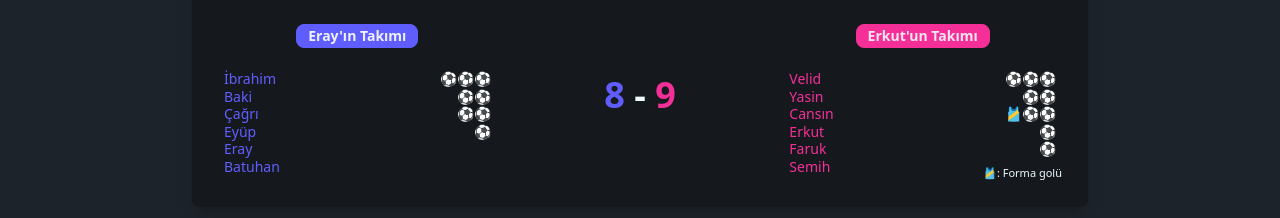
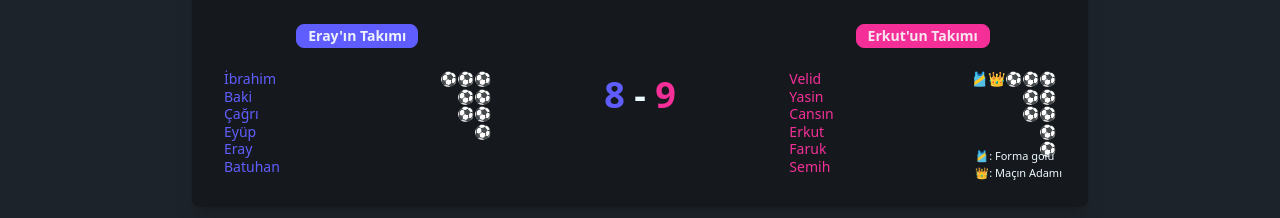
Before and after one commit to ErcouldnT/futbol.erkut.dev, a SvelteKit app: page / in a window 1280 px wide. Both pictures are taken after a click on the element 640 px from the left and 154 px from the top of the page. Shown: the part 142-360 px from the top of the page. Built offline with nearby package versions, Linux system fonts and the light colour scheme.

Commit message:
add: motm

```diff
--- a/src/routes/+page.svelte
+++ b/src/routes/+page.svelte
@@ -21,7 +21,8 @@
 				{ player: "Yasin", goalNumber: 2 },
 				{ player: "Faruk", goalNumber: 1 }
 			],
-			goalJersey: "Cansın",
+			goalJersey: "Velid",
+			motm: "Velid",
 			isOpen: false
 		}
 	];
@@ -71,6 +72,9 @@
 													{#if match.goalJersey === player}
 														<span>🎽</span>
 													{/if}
+													{#if match.motm === player}
+														<span>👑</span>
+													{/if}
 													{#each Array(match.goalsHome.find((goal) => goal.player === player)?.goalNumber ?? 0).fill(null) as _}
 														⚽
 													{/each}
@@ -108,6 +112,9 @@
 													{#if match.goalJersey === player}
 														<span>🎽</span>
 													{/if}
+													{#if match.motm === player}
+														<span>👑</span>
+													{/if}
 													{#each Array(match.goalsAway.find((goal) => goal.player === player)?.goalNumber || 0).fill(null) as _}
 														⚽
 													{/each}
@@ -117,7 +124,10 @@
 									{/each}
 								</ul>
 								{#if match.isOpen}
-									<div class="absolute right-0.5 bottom-0.5 text-[11px]">🎽: Forma golü</div>
+									<div class="absolute right-0.5 bottom-0.5 text-[11px]">
+										🎽: Forma golü<br />
+										👑: Maçın Adamı
+									</div>
 								{/if}
 							</div>
 						</div>
```
